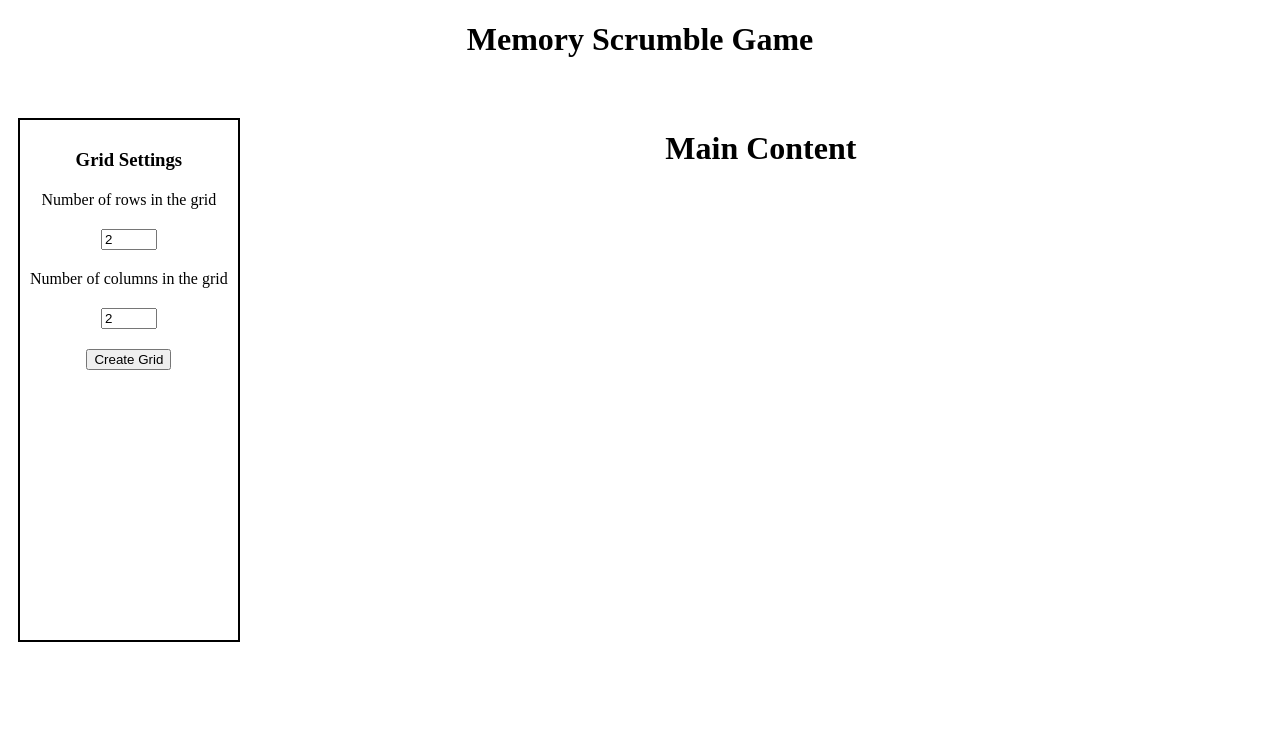
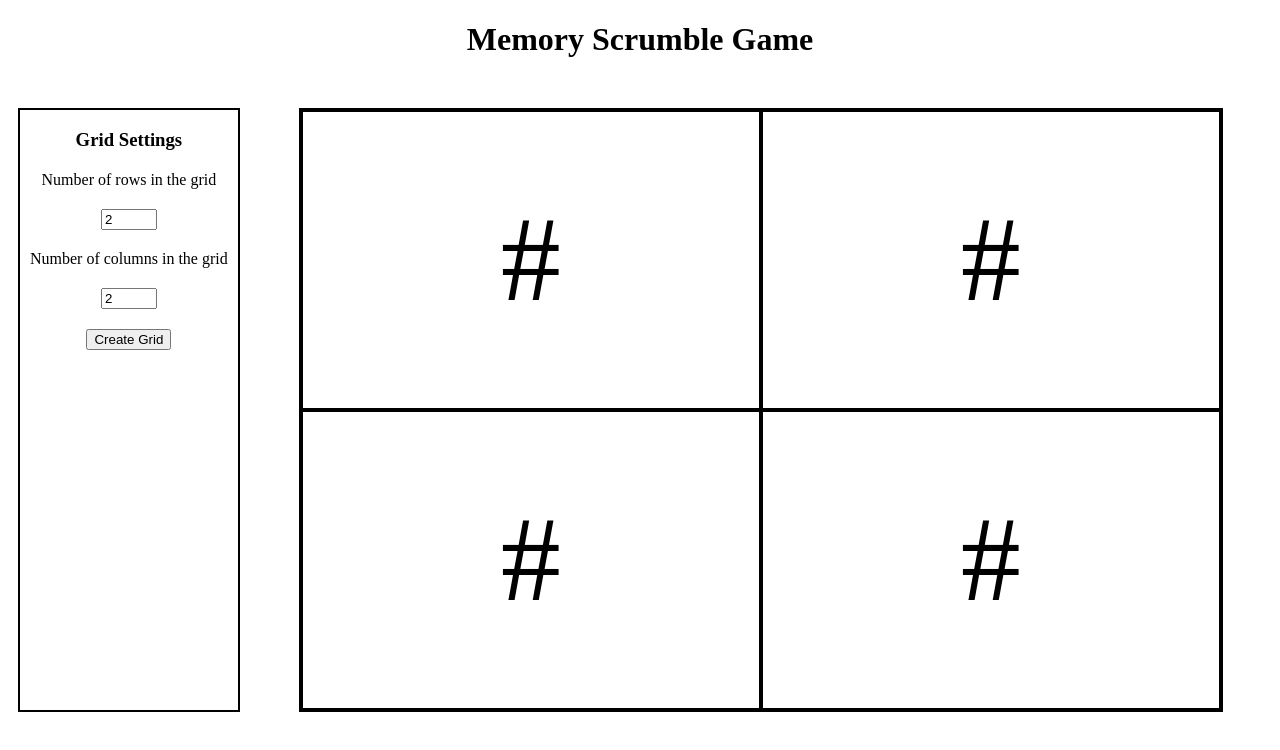
Before and after one commit to mrprince74/Scrumble-Game-Test-your-memory, a plain HTML site: page index.html in a window 1280 px wide. Both pictures are taken after a click on the input "Create Grid". Drawn offline with Linux system fonts and the light colour scheme.

Commit message:
- Done with the drawGrid function - Changed grid from 2D to 1D for simplicty - Placeholder for clickItem function

```diff
--- a/index.html
+++ b/index.html
@@ -25,7 +25,9 @@
             </form>
         </div>
         <div class="main-content">
-            <h1> Main Content </h1>
+            <div id="grid">
+
+            </div>
 
         </div>
     </div>
--- a/script.js
+++ b/script.js
@@ -51,6 +51,7 @@ const ALL_ITEMS = [
     "🐬",
 ];
 const MAX_GRID_SIZE = ALL_ITEMS.length * 2;
+let clickedItems = [];
 
 const shuffle = (array) => {
     let currentIndex = array.length;
@@ -70,24 +71,36 @@ const buildGrid = (n_rows, n_cols) => {
     // shuffle first to ensure complete randomness
     shuffle(ALL_ITEMS);
     let grid_size = n_rows * n_cols;
-    // take only the first, and duplicate it
-    let curItems = ALL_ITEMS.slice(0, Math.floor(grid_size / 2));
-    curItems = curItems.concat(curItems);
-    shuffle(curItems);
-
-    let grid = Array.from({ length: Number(n_rows) }, () =>
-        Array(Number(n_cols)).fill("x"),
-    );
-    curItems.map((val, idx) => {
-        let rowIdx = Math.floor(idx / n_cols);
-        let colIdx = idx % n_cols;
-        grid[rowIdx][colIdx] = val;
-    });
+    // take only half the grid size, and duplicate them
+    let grid = ALL_ITEMS.slice(0, Math.floor(grid_size / 2));
+    grid = grid.concat(grid);
+    shuffle(grid);
 
     return grid;
 };
-const drawGrid = (grid) => {
+const clickItem = (item, grid) => {
     // TODO
+};
+
+const drawGrid = (grid, n_rows, n_cols) => {
+    console.log(grid);
+    const gridElem = document.getElementById("grid");
+    gridElem.innerHTML = "";
+    gridElem.style.gridTemplateRows = `repeat(${n_rows}, 1fr)`;
+    gridElem.style.gridTemplateColumns = `repeat(${n_cols}, 1fr)`;
+
+    grid.map((val, idx) => {
+        let item = document.createElement("div");
+        item.className = "grid-item";
+        item.id = `${idx + 1}`;
+        item.textContent = "#";
+        item.style.fontSize = `min(${30 / n_cols}vw, ${30 / n_rows}vh)`;
+        item.addEventListener("click", () => {
+            alert("TODO!");
+            handleClickItem(item, grid);
+        });
+        gridElem.appendChild(item);
+    });
 };
 
 document.querySelector("form").addEventListener("submit", function(event) {
@@ -103,5 +116,5 @@ document.querySelector("form").addEventListener("submit", function(event) {
         return;
     }
     let grid = buildGrid(n_rows, n_cols);
-    drawGrid();
+    drawGrid(grid, n_rows, n_cols);
 });
--- a/style.css
+++ b/style.css
@@ -9,17 +9,21 @@ form {
 .content {
     display: flex;
     justify-content: center;
-    height: 500px;
+    height: 600px;
 }
 
 .sidebar {
     width: max-content;
-    height: inherit;
+    height: max-content;
     border: 2px black solid;
-    margin: 10px;
-    padding: 10px;
+    margin-left: 10px;
+    margin-right: 10px;
+    padding-left: 10px;
+    padding-right: 10px;
     justify-content: center;
+    height: 100%;
     align-items: center;
+    justify-content: center;
 }
 
 .main-content {
@@ -40,3 +44,29 @@ h3 {
     margin-bottom: 20px;
     /* border: 2px solid black; */
 }
+
+#grid {
+    display: grid;
+    grid-template-rows: repeat(10, 1fr);
+    grid-template-columns: repeat(10, 1fr);
+    align-items: center;
+    justify-items: center;
+    border: 2px solid black;
+    height: 100%;
+    width: 90%;
+    margin: auto;
+    margin-top: 0;
+    margin-bottom: 0;
+}
+
+.grid-item {
+    display: flex;
+    align-items: center;
+    justify-content: center;
+    box-sizing: border-box;
+    width: 100%;
+    height: 100%;
+    border: 2px solid black;
+    padding: 5px;
+    user-select: none;
+}
```
